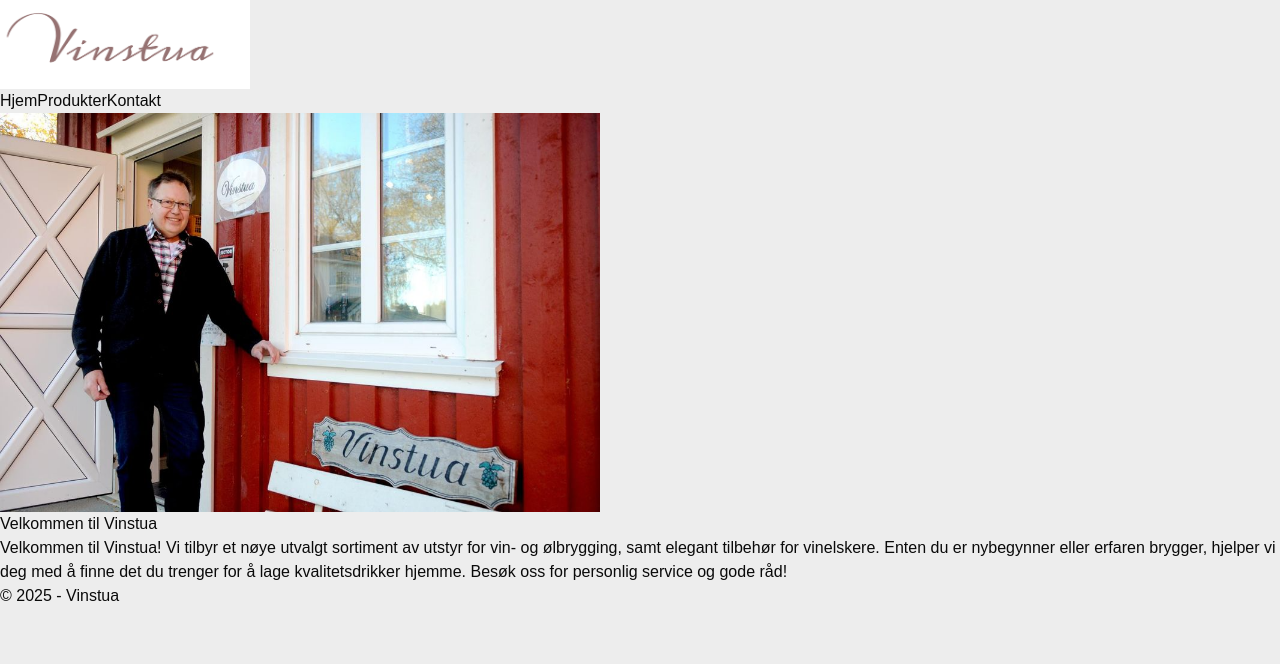
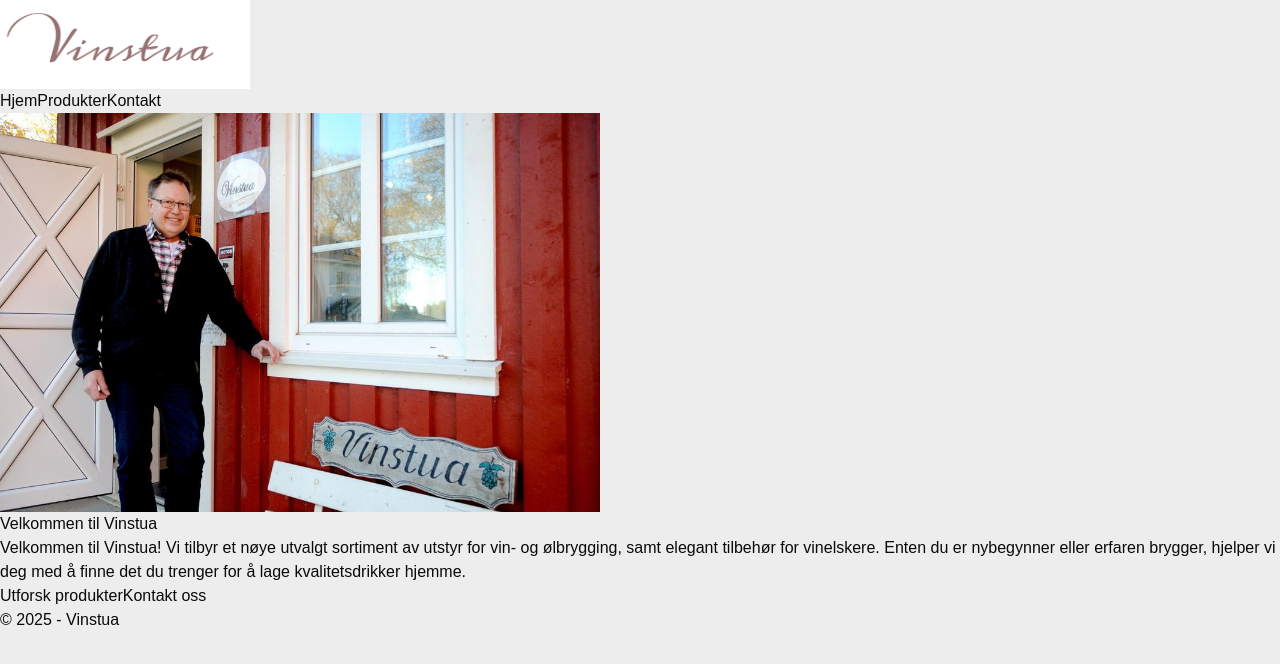
Before and after one commit to iverbolstad/vinstua, a Next.js app: page / in a window 1280 px wide. Shown: the top 664 px of the page. Built offline with nearby package versions, Linux system fonts and the light colour scheme.

Commit message:
Final changes for MVP

```diff
--- a/src/app/components/header.tsx
+++ b/src/app/components/header.tsx
@@ -39,18 +39,18 @@
           {/* <p className="font-semibold text-xl">Anleggsgartner 1</p> */}
         </div>
         <div className="flex items-center space-x-4">
-          <Button variant="link">
-            <Link href={"/"}>Hjem</Link>
-          </Button>
+          <Link href={"/"}>
+            <Button variant="link">Hjem</Button>
+          </Link>
           {/* <Button variant="link">
             <Link href={"/om"}>Om oss</Link>
           </Button> */}
-          <Button variant="link">
-            <Link href={"/produkter"}>Produkter</Link>
-          </Button>
-          <Button variant="link">
-            <Link href={"/kontakt"}>Kontakt</Link>
-          </Button>
+          <Link href={"/produkter"}>
+            <Button variant="link">Produkter</Button>
+          </Link>
+          <Link href={"/kontakt"}>
+            <Button variant="link">Kontakt</Button>
+          </Link>
           {/* <Button variant="link">
             <Link href={"/galleri"}>Galleri</Link>
           </Button> */}
--- a/src/app/components/main.tsx
+++ b/src/app/components/main.tsx
@@ -1,28 +1,51 @@
+import Link from "next/link";
+
 export const Main = () => {
   return (
-    <div className="flex-grow mt-10">
-      <div className="flex flex-col md:flex-row gap-8">
-        <div className="relative inline-block max-w-[700px] mx-auto">
+    <div className="flex-grow container mx-auto px-4 mt-16">
+      <div className="flex flex-col md:flex-row gap-12 items-center">
+        {/* Image section with overlay and animation */}
+        <div className="relative w-full md:w-1/2 group transition-all duration-300 hover:scale-[1.02]">
+          <div className="relative rounded-2xl overflow-hidden shadow-2xl">
             <img
               src="/home_image.png"
               alt="Home"
               width={600}
               height={600}
-            className="object-cover w-full"
+              className="object-cover w-full h-[500px]"
             />
-          {/* <div className="absolute bottom-4 right-4 bg-white p-4 shadow-md">
-            <p className="text-left">
-              Klarer ikke gi slipp på kundene
-              – Jeg er jo oppvokst i en vinkjeller, så interessen har jeg alltid hatt, smiler Paul Knoph, som fortsatt driver Vinstua.
-            </p>
-          </div> */}
+            <div className="absolute inset-0 bg-gradient-to-t from-black/50 to-transparent" />
+          </div>
         </div>
 
-        <div className="flex-1 p-4">
-          <h2 className="text-2xl font-bold mb-4">Velkommen til Vinstua</h2>
-          <p className="text-gray-700">
-            Velkommen til Vinstua! Vi tilbyr et nøye utvalgt sortiment av utstyr for vin- og ølbrygging, samt elegant tilbehør for vinelskere. Enten du er nybegynner eller erfaren brygger, hjelper vi deg med å finne det du trenger for å lage kvalitetsdrikker hjemme. Besøk oss for personlig service og gode råd!
+        {/* Content section with better typography and spacing */}
+        <div className="flex-1 md:pl-8">
+          <h1 className="text-4xl md:text-5xl font-bold mb-6 text-gray-900">
+            Velkommen til{" "}
+            <span className="text-amber-700 italic">Vinstua</span>
+          </h1>
+
+          <p className="text-lg text-gray-700 mb-8 leading-relaxed">
+            Velkommen til Vinstua! Vi tilbyr et nøye utvalgt sortiment av utstyr for vin- og ølbrygging,
+            samt elegant tilbehør for vinelskere. Enten du er nybegynner eller erfaren brygger,
+            hjelper vi deg med å finne det du trenger for å lage kvalitetsdrikker hjemme.
           </p>
+
+          {/* Added CTA buttons */}
+          <div className="flex flex-col sm:flex-row gap-4">
+            <Link
+              href="/produkter"
+              className="px-8 py-3 bg-amber-700 text-white rounded-lg hover:bg-amber-800 transition-colors text-center"
+            >
+              Utforsk produkter
+            </Link>
+            <Link
+              href="/kontakt"
+              className="px-8 py-3 border-2 border-amber-700 text-amber-700 rounded-lg hover:bg-amber-50 transition-colors text-center"
+            >
+              Kontakt oss
+            </Link>
+          </div>
         </div>
       </div>
     </div>
```
Lines whose indentation alone changed are shown as unchanged.
